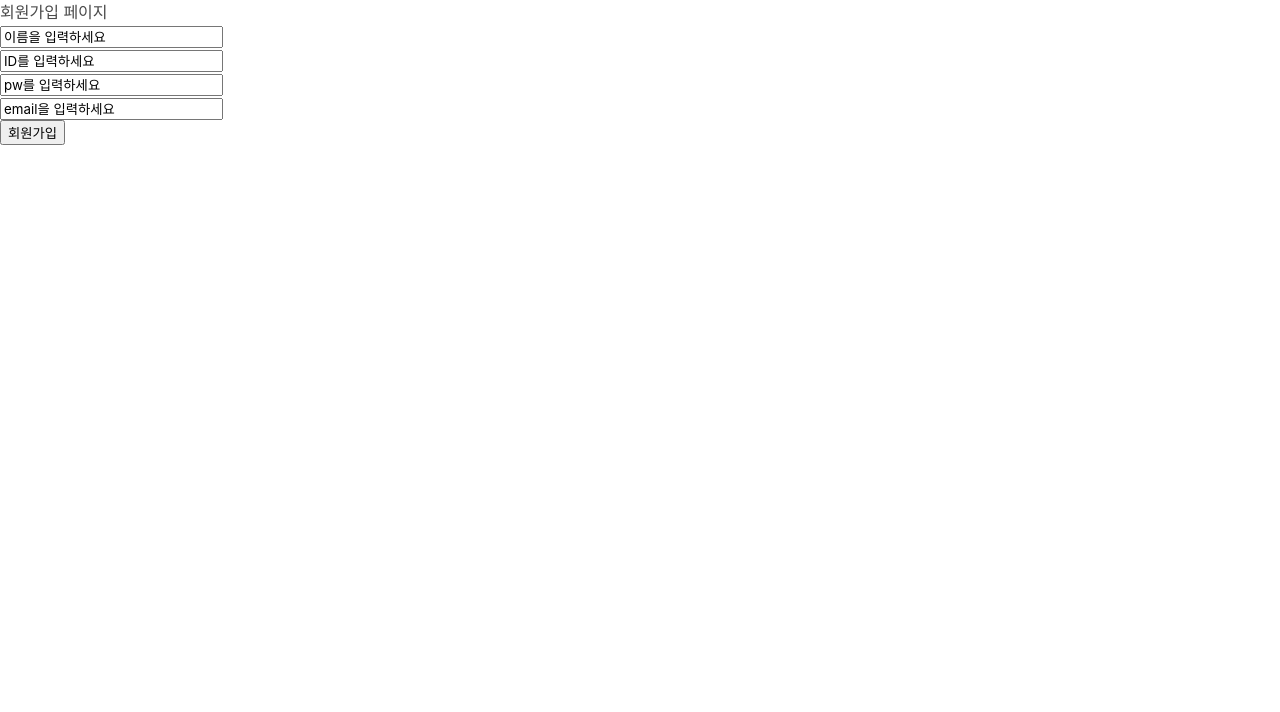
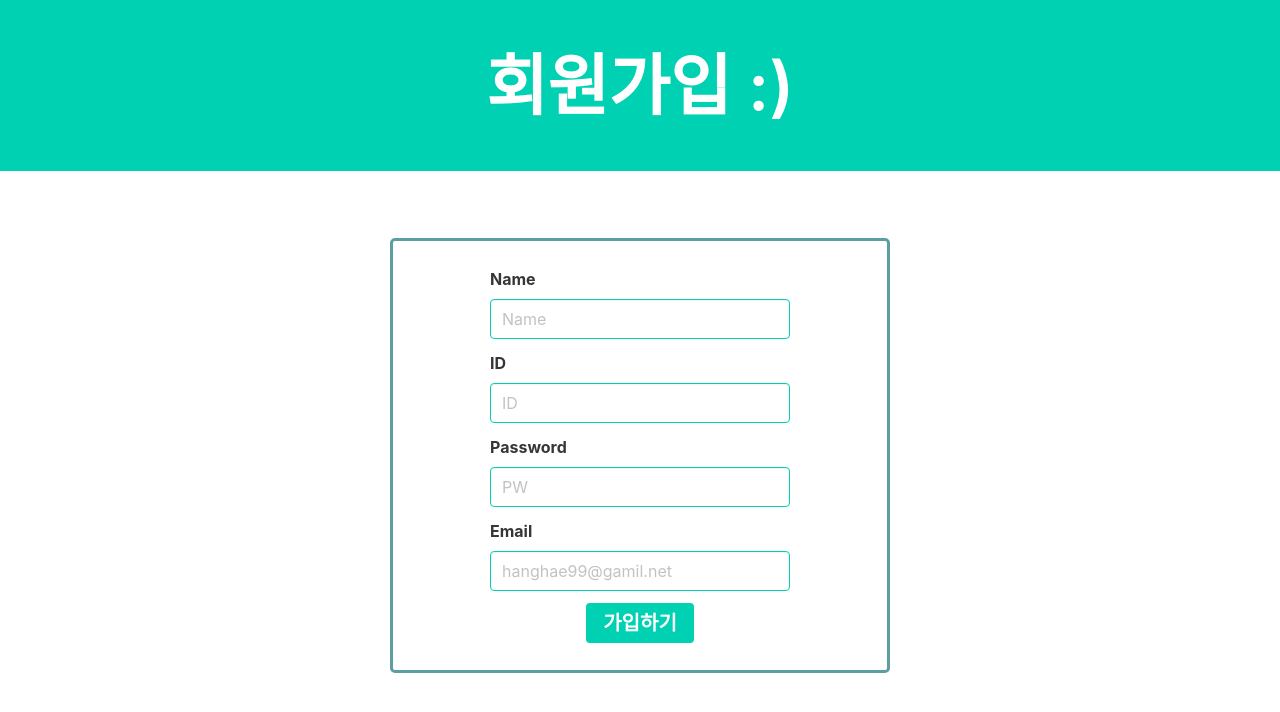
Before and after one commit to chamchimayo/bmi_calculator, a Flask app: page /register in a window 1280 px wide. Shown: the top 712 px of the page. Run offline with Flask 2, Linux system fonts and the light colour scheme; some libraries are stand-ins or nearby versions.

Commit message:
서주리- 회원가입 css 수정

```diff
--- a/app.py
+++ b/app.py
@@ -46,10 +46,12 @@ def api_register():
     id_receive = request.form['id_give']
     pw_receive = request.form['pw_give']
     mail_receive = request.form['name_give']
+    userlist = list(db.user.find({}, {'_id': False}))
+    count = len(userlist) + 1
 
     pw_hash = hashlib.sha256(pw_receive.encode('utf-8')).hexdigest()
 
-    db.user_bmi.insert_one({'name': name_receive, 'id': id_receive, 'pw': pw_hash, 'mail': mail_receive})
+    db.user.insert_one({'name': name_receive, 'id': id_receive, 'pw': pw_hash, 'mail': mail_receive, 'num': count})
 
     return jsonify({'result': 'success'})
 
--- a/templates/register.html
+++ b/templates/register.html
@@ -30,14 +30,81 @@
             })
         }
     </script>
+    <style>
+        .field {
+            width: 300px;
+        }
+
+        .wrap {
+            border: cadetblue solid 3px;
+            border-radius: 5px;
+            width: 500px;
+            margin: 50pt auto auto auto;
+            padding: 20pt 20pt 20pt 20pt;
+            display: flex;
+            flex-direction: column;
+            justify-content: center;
+            align-items: center;
+        }
+        .title{
+            font-size: 50pt;
+            margin:auto;
+            display: flex;
+            flex-direction: column;
+            justify-content: center;
+            align-items: center;
+        }
+        .input{
+            border: #00cfb2 solid 1px;
+        }
+
+
+    </style>
 
 </head>
 <body>
-<h1> 회원가입 페이지 </h1>
-<input id="username" type="text" value="이름을 입력하세요"><br>
-<input id="userid" type="text" value="ID를 입력하세요"><br>
-<input id="userpw" type="text" value="pw를 입력하세요"><br>
-<input id="usermail" type="text" value="email을 입력하세요"><br>
-<button onclick="register()"> 회원가입</button>
+
+<section class="hero is-primary">
+  <div class="hero-body">
+    <p class="title">
+      회원가입 :)
+    </p>
+  </div>
+</section>
+
+<div class="wrap">
+    <div class="field">
+        <label class="label">Name</label>
+        <div class="control">
+            <input id="username" class="input" type="text" placeholder="Name">
+        </div>
+    </div>
+
+    <div class="field">
+        <label class="label">ID</label>
+        <div class="control">
+            <input id="userid" class="input" type="text" placeholder="ID">
+        </div>
+    </div>
+
+    <div class="field">
+        <label class="label">Password</label>
+        <div class="control">
+            <input id="userpw" class="input" type="text" placeholder="PW">
+        </div>
+    </div>
+
+    <div class="field">
+        <label class="label">Email</label>
+        <div class="control">
+            <input id="usermail" class="input" type="text" placeholder="hanghae99@gamil.net">
+        </div>
+    </div>
+    <div class = "join-btn">
+        <button onclick="register()" class="button is-primary"> <span style="font-weight: bold; font-size: 15pt;"> 가입하기 </span> </button>
+    </div>
+</div>
+
+
 </body>
 </html>
```
Lines whose indentation alone changed are shown as unchanged.
